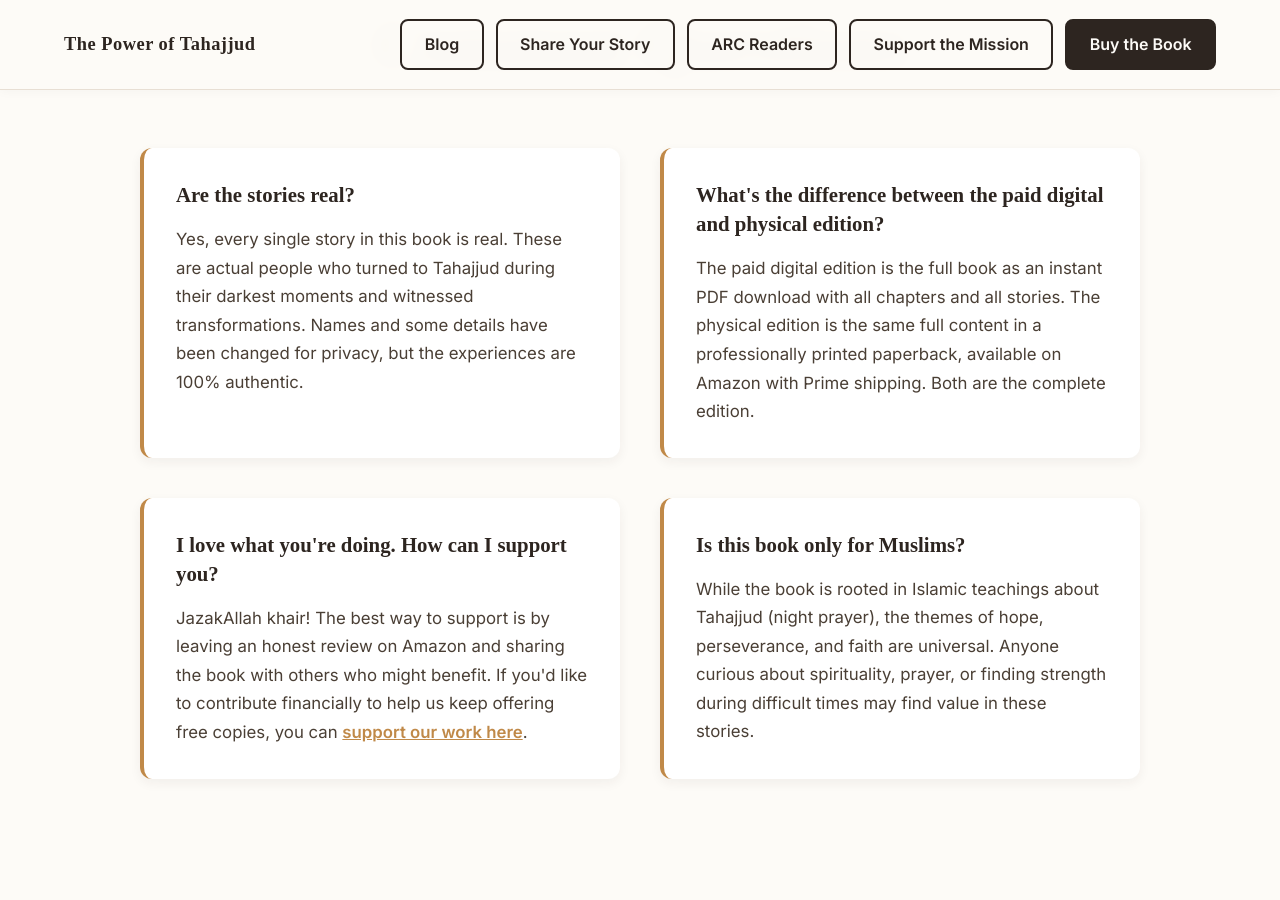
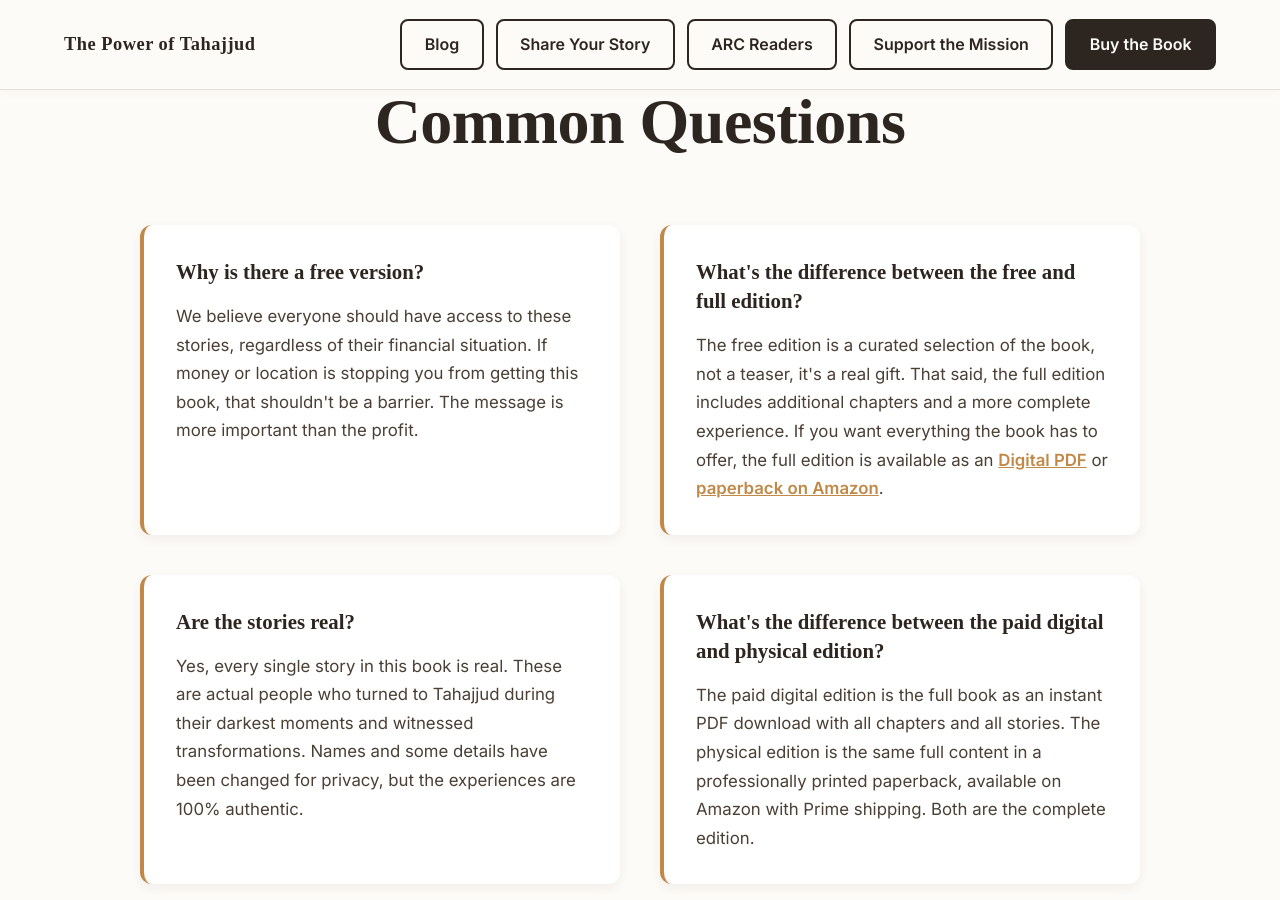
Before and after one commit to Omnitryx-Inc/tahajjud-fe-main, a Jekyll site: the page built from pages/index.html, in a window 1280 px wide and 900 px high, scrolled down 7554 px. Built offline with Jekyll 4.4.1, drawn with Linux system fonts in a browser that asks for light colours; some web fonts are replaced; some of the changed text lies outside the part shown.

Commit message:
adjustments

```diff
--- a/_layouts/post.html
+++ b/_layouts/post.html
@@ -192,7 +192,7 @@
   <!-- Sticky mobile CTA -->
   <div id="sticky-bar" style="display:none; position:fixed; bottom:0; left:0; right:0; background:var(--text-dark); padding:0.9rem 1.5rem; padding-bottom:calc(0.9rem + env(safe-area-inset-bottom)); z-index:999; justify-content:space-between; align-items:center;">
     <span style="color:var(--cream-white); font-size:0.95rem; font-weight:600; font-family:'Inter',sans-serif;">The Power of Tahajjud</span>
-    <a href="/get-the-book/" style="background:var(--gold-primary); color:var(--cream-white); padding:0.55rem 1.2rem; border-radius:6px; font-size:0.88rem; font-weight:700; font-family:'Inter',sans-serif; text-decoration:none; white-space:nowrap; margin-left:1rem;" onclick="gtag('event', 'click_sticky_bar', { 'button_location': 'blog_sticky_bar' });">Get the Book</a>
+    <a href="/free/" style="background:var(--gold-primary); color:var(--cream-white); padding:0.55rem 1.2rem; border-radius:6px; font-size:0.88rem; font-weight:700; font-family:'Inter',sans-serif; text-decoration:none; white-space:nowrap; margin-left:1rem;" onclick="gtag('event', 'click_sticky_bar', { 'button_location': 'blog_sticky_bar' });">Get the Book Free</a>
   </div>
   <script>
     (function() {
@@ -212,7 +212,7 @@
       var headings = body.querySelectorAll('h2');
       if (headings.length < 2) return;
       var callout = document.createElement('div');
-      callout.innerHTML = '<p style="margin:0 0 0.5rem; font-size:0.95rem; color:var(--text-dark); line-height:1.75;">Every single night, Allah descends to the lowest heaven, calling out to His servants so He can grant their needs. <strong>The Power of Tahajjud</strong> shares real stories of people who prayed during their darkest moments and witnessed extraordinary miracles that made the impossible... <strong>possible</strong>.</p><a href="/get-the-book/" style="font-size:0.9rem; font-weight:700; color:var(--gold-primary); text-decoration:none;" onclick="gtag(\'event\', \'click_inline_callout\', { \'button_location\': \'blog_mid_article\' });">Get the book</a>';
+      callout.innerHTML = '<p style="margin:0 0 0.5rem; font-size:0.95rem; color:var(--text-dark); line-height:1.75;">Every single night, Allah descends to the lowest heaven, calling out to His servants so He can grant their needs. <strong>The Power of Tahajjud</strong> shares real stories of people who prayed during their darkest moments and witnessed extraordinary miracles that made the impossible... <strong>possible</strong>.</p><a href="/free/" style="font-size:0.9rem; font-weight:700; color:var(--gold-primary); text-decoration:none;" onclick="gtag(\'event\', \'click_inline_callout\', { \'button_location\': \'blog_mid_article\' });">Read the stories</a>';
       callout.style.cssText = 'margin:2rem 0; padding:1.25rem 1.5rem; background:var(--beige-soft); border-left:3px solid var(--gold-primary); border-radius:0 8px 8px 0;';
       headings[1].before(callout);
     })();
--- a/pages/index.html
+++ b/pages/index.html
@@ -47,7 +47,7 @@
                 Instant digital access • Premium print on Amazon
             </div>
 
-            <p class="free-copy-notice" style="display:none; margin-top: 1.5rem; font-size: 0.95rem; color: var(--text-medium);">
+            <p class="free-copy-notice" style="margin-top: 1.5rem; font-size: 0.95rem; color: var(--text-medium);">
                 Can't afford it? <a href="/free/" style="color: var(--gold-primary); font-weight: 600; text-decoration: underline;">Get a free copy</a>
             </p>
         </div>
@@ -302,9 +302,9 @@
 <section style="padding: 6rem 5%; background: var(--cream-light);">
     <div style="max-width: 1100px; margin: 0 auto;">
         <div style="text-align: center; margin-bottom: 3rem;">
-            <p style="font-size: 0.78rem; font-weight: 700; letter-spacing: 0.18em; text-transform: uppercase; color: var(--gold-primary); margin-bottom: 0.75rem;">From the Blog</p>
+            <p style="font-size: 0.78rem; font-weight: 700; letter-spacing: 0.18em; text-transform: uppercase; color: var(--gold-primary); margin-bottom: 0.75rem;">Free Reading</p>
             <h2 style="font-family: 'Allrounder Monument Test', serif; font-size: clamp(1.6rem, 4vw, 2.4rem); font-weight: 700; color: var(--text-dark); margin-bottom: 0.6rem;">From the Blog</h2>
-            <p style="font-size: 1rem; color: var(--text-medium); max-width: 480px; margin: 0 auto; line-height: 1.7;">Practical articles on Tahajjud, dua, and staying close to Allah.</p>
+            <p style="font-size: 1rem; color: var(--text-medium); max-width: 480px; margin: 0 auto; line-height: 1.7;">Practical articles on Tahajjud, dua, and staying close to Allah. All free.</p>
         </div>
         <div class="blog-grid" style="margin-top: 0;">
             <a href="/blog/disappointed-in-allah/" class="blog-card" style="text-decoration: none; color: inherit;" onclick="gtag('event', 'click_blog_post', { 'button_location': 'index_blog_preview', 'post_title': 'Are You Disappointed in Allah?' });">
@@ -337,14 +337,14 @@
         <h2 class="section-title">Common Questions</h2>
 
         <div class="faq-grid">
-            <div class="faq-item js-free-faq" style="display:none;">
+            <div class="faq-item js-free-faq">
                 <h3 class="faq-question">Why is there a free version?</h3>
                 <p class="faq-answer">
                     We believe everyone should have access to these stories, regardless of their financial situation. If money or location is stopping you from getting this book, that shouldn't be a barrier. The message is more important than the profit.
                 </p>
             </div>
 
-            <div class="faq-item js-free-faq" style="display:none;">
+            <div class="faq-item js-free-faq">
                 <h3 class="faq-question">What's the difference between the free and full edition?</h3>
                 <p class="faq-answer">
                     The free edition is a curated selection of the book, not a teaser, it's a real gift. That said, the full edition includes additional chapters and a more complete experience. If you want everything the book has to offer, the full edition is available as an <a href="{{ site.stripe_buy_url }}" target="_blank" style="color: var(--gold-primary); font-weight: 600; text-decoration: underline;">Digital PDF</a> or <a href="{{ site.amazon_url }}" style="color: var(--gold-primary); font-weight: 600; text-decoration: underline;">paperback on Amazon</a>.
@@ -372,7 +372,7 @@
                 </p>
             </div>
 
-            <div class="faq-item js-free-faq" style="display:none;">
+            <div class="faq-item js-free-faq">
                 <h3 class="faq-question">Can I share the free PDF with others?</h3>
                 <p class="faq-answer">
                     Please don't upload or publicly distribute the PDF file itself. Instead, share the link to <a href="/free/" style="color: var(--gold-primary); font-weight: 600;">PowerOfTahajjud.com/free</a> so they can get their own copy. This keeps the honor system intact and helps us know how many people the book is reaching.
@@ -398,7 +398,7 @@
         <a href="{{ site.amazon_url }}" class="btn btn-secondary js-amazon-link" onclick="gtag('event', 'click_buy_page', {'button_location': 'index_final_cta'})">Buy Physical Edition</a>
     </div>
 
-    <p class="free-copy-notice" style="display:none; margin-top: 2rem; font-size: 1.05rem; opacity: 0.9;">
+    <p class="free-copy-notice" style="margin-top: 2rem; font-size: 1.05rem; opacity: 0.9;">
         Can't afford it? <a href="/free/" style="color: var(--cream-white); font-weight: 600; text-decoration: underline;">Get a free copy</a>
     </p>
 </section>
```
